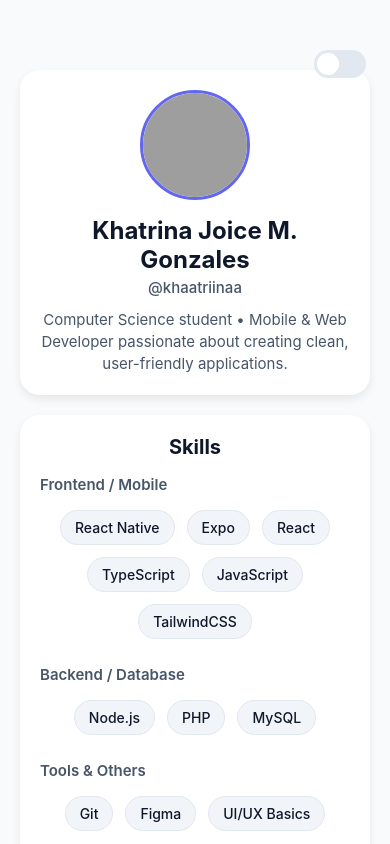
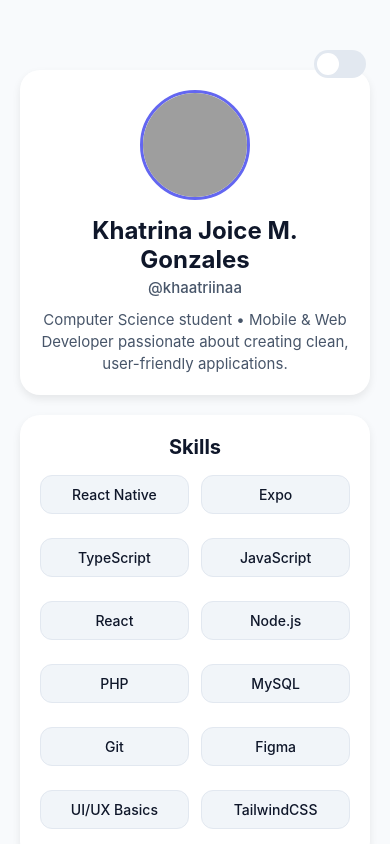
Before and after one commit to khaatriinaa/gonzales-khatrina-joice-mobile-portfolio, a React Native app: screen / in a window 390 px wide. Built offline with nearby package versions, Linux system fonts and the light colour scheme; grey boxes are pictures that could not be loaded.

Commit message:
15th commit

```diff
--- a/App.tsx
+++ b/App.tsx
@@ -155,6 +155,24 @@ const createStyles = () =>
       fontWeight: "500",
     },
 
+    skillsGrid: {
+    flexDirection: 'row',
+    flexWrap: 'wrap',
+    justifyContent: 'space-between',
+    gap: 12,
+  },
+  skillItemRowStyle: {
+    flex: 1,
+    minWidth: 140,
+    maxWidth: '48%',
+    paddingVertical: 10,
+    paddingHorizontal: 16,
+    borderRadius: 12,
+    borderWidth: 1,
+    alignItems: 'center',
+    marginBottom: 12,
+  },
+
     contactIconsRow: {
       flexDirection: "row",
       justifyContent: "center",
--- a/src/components/Skills.tsx
+++ b/src/components/Skills.tsx
@@ -1,4 +1,4 @@
-// Skills.tsx - Variant 4: Grouped categories
+// Skills.tsx - By rows (flex wrap with even spacing)
 import React from "react";
 import { View, Text } from "react-native";
 import { Theme } from "../theme/colors";
@@ -8,19 +8,10 @@ type Props = {
   theme: Theme;
 };
 
-const skillGroups = [
-  {
-    title: "Frontend / Mobile",
-    items: ["React Native", "Expo", "React", "TypeScript", "JavaScript", "TailwindCSS"],
-  },
-  {
-    title: "Backend / Database",
-    items: ["Node.js", "PHP", "MySQL"],
-  },
-  {
-    title: "Tools & Others",
-    items: ["Git", "Figma", "UI/UX Basics"],
-  },
+const skills = [
+  "React Native", "Expo", "TypeScript", "JavaScript",
+  "React", "Node.js", "PHP", "MySQL",
+  "Git", "Figma", "UI/UX Basics", "TailwindCSS",
 ];
 
 export default function Skills({ styles, theme }: Props) {
@@ -30,25 +21,12 @@ export default function Skills({ styles, theme }: Props) {
         Skills
       </Text>
 
-      {skillGroups.map((group) => (
-        <View key={group.title} style={{ marginBottom: 20 }}>
-          <Text
-            style={{
-              color: theme.subText,
-              fontSize: 15,
-              fontWeight: "600",
-              marginBottom: 10,
-            }}
-          >
-            {group.title}
-          </Text>
-
-          <View style={styles.skillsContainer}>
-            {group.items.map((skill) => (
+      <View style={styles.skillsGrid}>
+        {skills.map((skill) => (
           <View
             key={skill}
             style={[
-                  styles.skillPill,
+              styles.skillItemRowStyle,
               {
                 backgroundColor: theme.skillBg,
                 borderColor: theme.border,
@@ -62,7 +40,5 @@ export default function Skills({ styles, theme }: Props) {
         ))}
       </View>
     </View>
-      ))}
-    </View>
   );
 }
```
Lines whose indentation alone changed are shown as unchanged.
